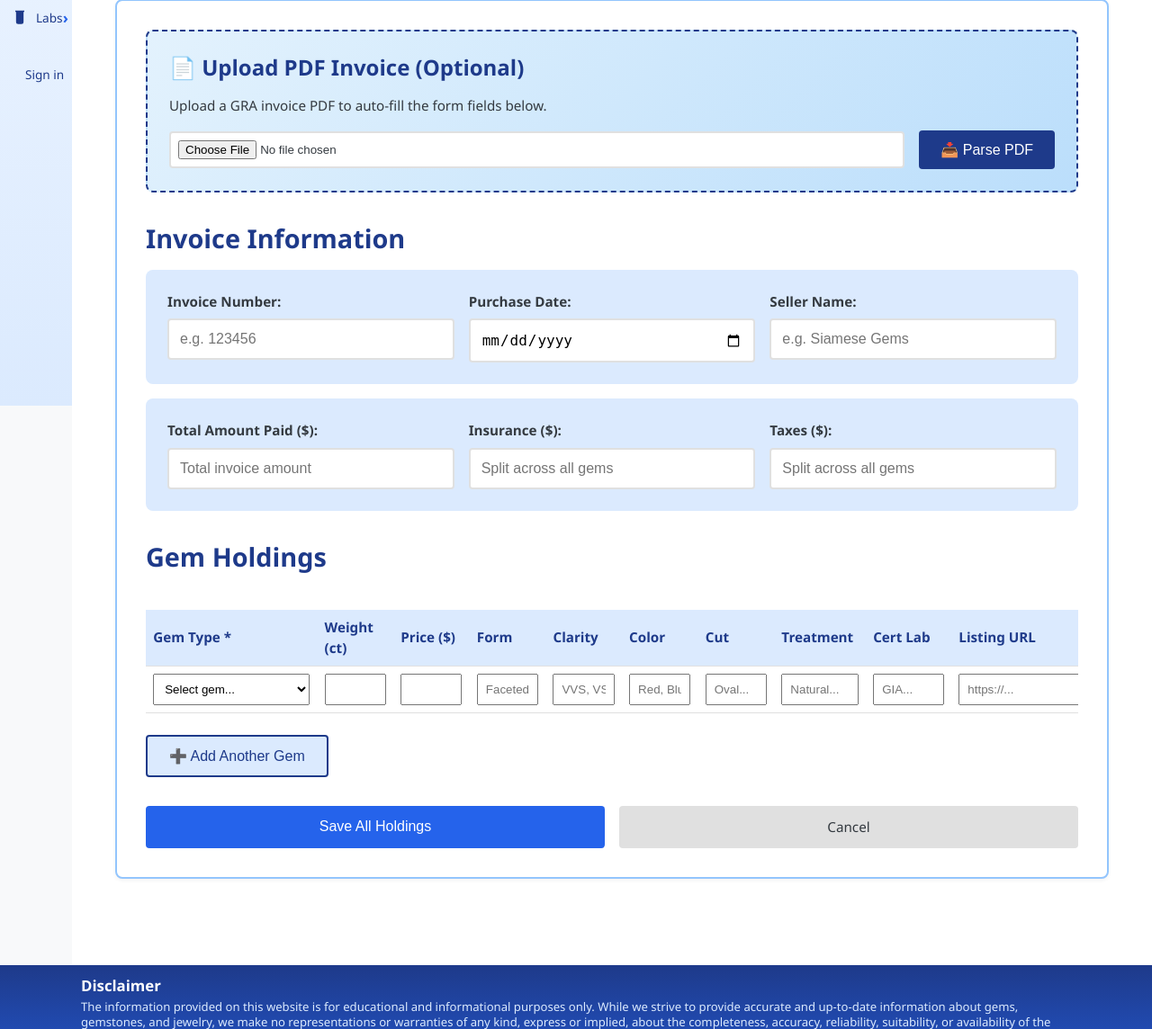
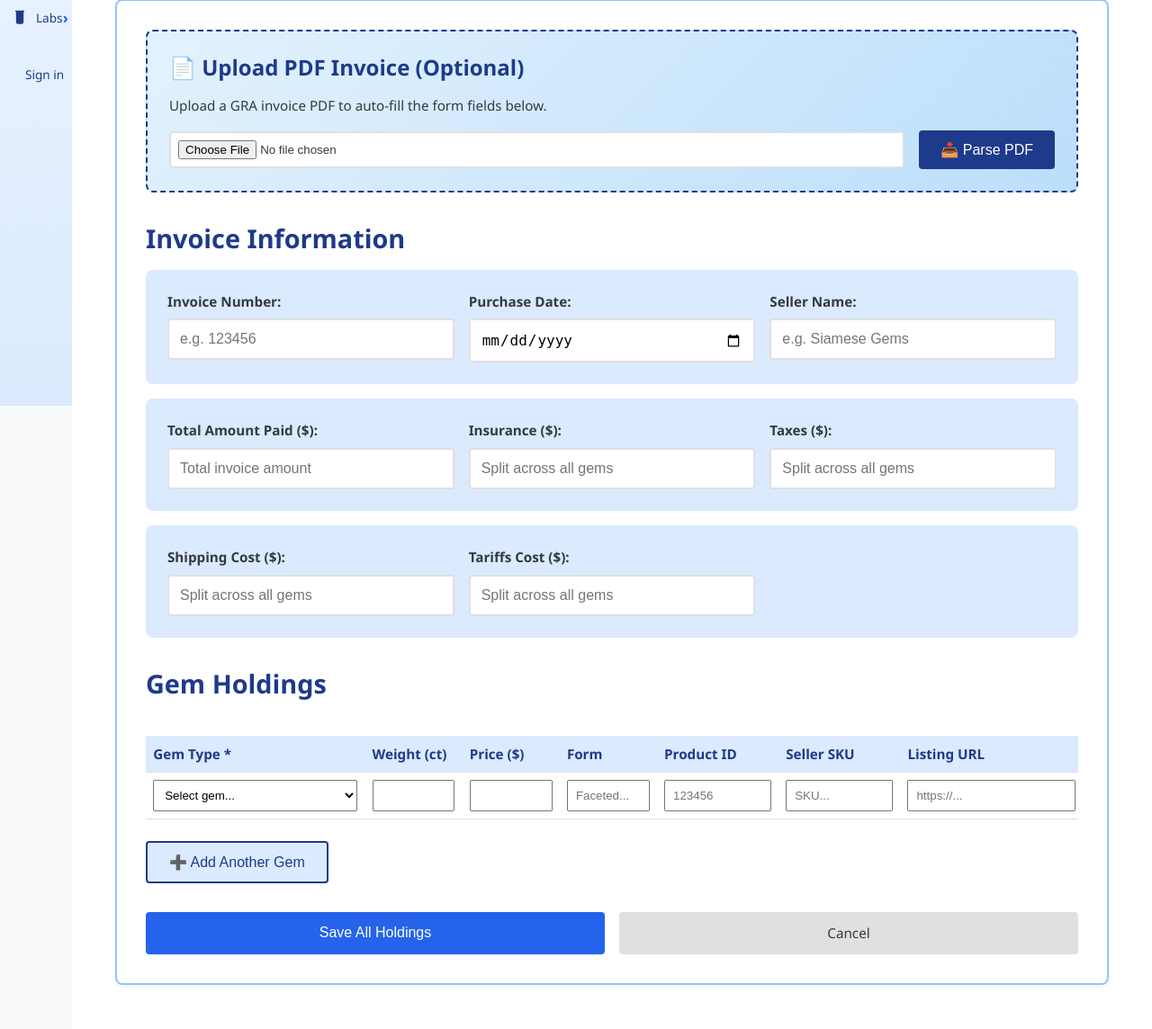
Before and after one commit to BusyStas/gems, a Flask app: page /portfolio/add-gra-invoice in a window 1280 px wide. Shown: the part 349-1493 px from the top of the page at 90% size. Run offline with Flask 3, Linux system fonts and the light colour scheme; data that the repository does not hold is empty.

Commit message:
new fields in invoice

```diff
--- a/routes/portfolio.py
+++ b/routes/portfolio.py
@@ -329,17 +329,16 @@ def add_gra_invoice():
             # Get header-level costs to split across all holdings
             header_insurance = float(request.form.get('insurance_cost')) if request.form.get('insurance_cost') else 0
             header_taxes = float(request.form.get('taxes_cost')) if request.form.get('taxes_cost') else 0
+            header_shipping = float(request.form.get('shipping_cost')) if request.form.get('shipping_cost') else 0
+            header_tariffs = float(request.form.get('tariffs_cost')) if request.form.get('tariffs_cost') else 0
 
             # Get gem rows - form fields are arrays with indices
             gem_type_ids = request.form.getlist('gem_type_id[]')
             weights = request.form.getlist('weight_carats[]')
             prices = request.form.getlist('purchase_cost[]')
             gem_forms = request.form.getlist('gem_form[]')
-            clarities = request.form.getlist('clarity[]')
-            colors = request.form.getlist('color[]')
-            cuts = request.form.getlist('cut[]')
-            treatments = request.form.getlist('treatment[]')
-            cert_labs = request.form.getlist('certification_lab[]')
+            product_numbers = request.form.getlist('product_number[]')
+            seller_skus = request.form.getlist('seller_internal_sku[]')
             listing_urls = request.form.getlist('original_listing_url[]')
 
             if not gem_type_ids:
@@ -350,9 +349,11 @@ def add_gra_invoice():
             # Count valid gem rows for splitting costs
             valid_gem_count = sum(1 for gid in gem_type_ids if gid)
 
-            # Calculate per-holding split of insurance and taxes (rounded to 2 decimals)
+            # Calculate per-holding split of costs (rounded to 2 decimals)
             insurance_per_holding = round(header_insurance / valid_gem_count, 2) if valid_gem_count > 0 and header_insurance > 0 else None
             taxes_per_holding = round(header_taxes / valid_gem_count, 2) if valid_gem_count > 0 and header_taxes > 0 else None
+            shipping_per_holding = round(header_shipping / valid_gem_count, 2) if valid_gem_count > 0 and header_shipping > 0 else None
+            tariffs_per_holding = round(header_tariffs / valid_gem_count, 2) if valid_gem_count > 0 and header_tariffs > 0 else None
 
             created_count = 0
             errors = []
@@ -362,18 +363,8 @@ def add_gra_invoice():
                     continue
 
                 try:
-                    # Build notes from clarity, color, cut, treatment, cert lab
+                    # Build notes with seller name
                     notes_parts = []
-                    if i < len(clarities) and clarities[i]:
-                        notes_parts.append(f"Clarity: {clarities[i]}")
-                    if i < len(colors) and colors[i]:
-                        notes_parts.append(f"Color: {colors[i]}")
-                    if i < len(cuts) and cuts[i]:
-                        notes_parts.append(f"Cut: {cuts[i]}")
-                    if i < len(treatments) and treatments[i]:
-                        notes_parts.append(f"Treatment: {treatments[i]}")
-                    if i < len(cert_labs) and cert_labs[i]:
-                        notes_parts.append(f"Cert Lab: {cert_labs[i]}")
                     if seller_name:
                         notes_parts.append(f"Seller: {seller_name}")
 
@@ -385,7 +376,11 @@ def add_gra_invoice():
                         'purchase_cost': float(prices[i]) if i < len(prices) and prices[i] else None,
                         'insurance_cost': insurance_per_holding,
                         'taxes_cost': taxes_per_holding,
+                        'shipping_cost': shipping_per_holding,
+                        'upfront_tariffs_cost': tariffs_per_holding,
                         'gem_form': gem_forms[i] if i < len(gem_forms) and gem_forms[i] else None,
+                        'product_number': product_numbers[i] if i < len(product_numbers) and product_numbers[i] else None,
+                        'seller_internal_sku': seller_skus[i] if i < len(seller_skus) and seller_skus[i] else None,
                         'original_listing_url': listing_urls[i] if i < len(listing_urls) and listing_urls[i] else None,
                         'invoice_number': invoice_number,
                         'notes': '; '.join(notes_parts) if notes_parts else None,
--- a/templates/portfolio/add_gra_invoice.html
+++ b/templates/portfolio/add_gra_invoice.html
@@ -56,7 +56,7 @@
                     <input type="text" id="seller_name" name="seller_name" placeholder="e.g. Siamese Gems" style="width: 100%; padding: 0.75rem; border: 2px solid var(--light-gray); border-radius: 4px; font-size: 1rem;">
                 </div>
             </div>
-            <div style="display: grid; grid-template-columns: repeat(3, 1fr); gap: 1rem; margin-bottom: 2rem; background: var(--soft-blue); padding: 1.5rem; border-radius: 8px;">
+            <div style="display: grid; grid-template-columns: repeat(3, 1fr); gap: 1rem; margin-bottom: 1rem; background: var(--soft-blue); padding: 1.5rem; border-radius: 8px;">
                 <div>
                     <label for="total_amount" style="display: block; margin-bottom: 0.5rem; font-weight: 600;">Total Amount Paid ($):</label>
                     <input type="number" id="total_amount" name="total_amount" step="0.01" min="0" placeholder="Total invoice amount" style="width: 100%; padding: 0.75rem; border: 2px solid var(--light-gray); border-radius: 4px; font-size: 1rem;">
@@ -70,6 +70,17 @@
                     <input type="number" id="taxes_cost" name="taxes_cost" step="0.01" min="0" placeholder="Split across all gems" style="width: 100%; padding: 0.75rem; border: 2px solid var(--light-gray); border-radius: 4px; font-size: 1rem;">
                 </div>
             </div>
+            <div style="display: grid; grid-template-columns: repeat(3, 1fr); gap: 1rem; margin-bottom: 2rem; background: var(--soft-blue); padding: 1.5rem; border-radius: 8px;">
+                <div>
+                    <label for="shipping_cost" style="display: block; margin-bottom: 0.5rem; font-weight: 600;">Shipping Cost ($):</label>
+                    <input type="number" id="shipping_cost" name="shipping_cost" step="0.01" min="0" placeholder="Split across all gems" style="width: 100%; padding: 0.75rem; border: 2px solid var(--light-gray); border-radius: 4px; font-size: 1rem;">
+                </div>
+                <div>
+                    <label for="tariffs_cost" style="display: block; margin-bottom: 0.5rem; font-weight: 600;">Tariffs Cost ($):</label>
+                    <input type="number" id="tariffs_cost" name="tariffs_cost" step="0.01" min="0" placeholder="Split across all gems" style="width: 100%; padding: 0.75rem; border: 2px solid var(--light-gray); border-radius: 4px; font-size: 1rem;">
+                </div>
+                <div></div>
+            </div>
 
             <!-- Gem Holdings Table -->
             <h2 style="margin-bottom: 1rem; color: var(--primary-blue);">Gem Holdings</h2>
@@ -81,11 +92,8 @@
                             <th style="width: 80px;">Weight (ct)</th>
                             <th style="width: 80px;">Price ($)</th>
                             <th style="width: 80px;">Form</th>
-                            <th style="width: 80px;">Clarity</th>
-                            <th style="width: 80px;">Color</th>
-                            <th style="width: 80px;">Cut</th>
-                            <th style="width: 90px;">Treatment</th>
-                            <th style="width: 90px;">Cert Lab</th>
+                            <th style="width: 100px;">Product ID</th>
+                            <th style="width: 100px;">Seller SKU</th>
                             <th style="width: 150px;">Listing URL</th>
                             <th style="width: 40px;"></th>
                         </tr>
@@ -103,11 +111,8 @@
                             <td><input type="number" name="weight_carats[]" step="0.01" min="0" style="width: 100%; padding: 0.5rem;"></td>
                             <td><input type="number" name="purchase_cost[]" step="0.01" min="0" style="width: 100%; padding: 0.5rem;"></td>
                             <td><input type="text" name="gem_form[]" placeholder="Faceted..." style="width: 100%; padding: 0.5rem;"></td>
-                            <td><input type="text" name="clarity[]" placeholder="VVS, VS..." style="width: 100%; padding: 0.5rem;"></td>
-                            <td><input type="text" name="color[]" placeholder="Red, Blue..." style="width: 100%; padding: 0.5rem;"></td>
-                            <td><input type="text" name="cut[]" placeholder="Oval..." style="width: 100%; padding: 0.5rem;"></td>
-                            <td><input type="text" name="treatment[]" placeholder="Natural..." style="width: 100%; padding: 0.5rem;"></td>
-                            <td><input type="text" name="certification_lab[]" placeholder="GIA..." style="width: 100%; padding: 0.5rem;"></td>
+                            <td><input type="text" name="product_number[]" placeholder="123456" style="width: 100%; padding: 0.5rem;"></td>
+                            <td><input type="text" name="seller_internal_sku[]" placeholder="SKU..." style="width: 100%; padding: 0.5rem;"></td>
                             <td><input type="url" name="original_listing_url[]" placeholder="https://..." style="width: 100%; padding: 0.5rem;"></td>
                             <td><button type="button" class="remove-row-btn" onclick="removeRow(this)" style="background: #c62828; color: white; border: none; padding: 0.5rem; border-radius: 4px; cursor: pointer;">✕</button></td>
                         </tr>
@@ -144,11 +149,8 @@ document.getElementById('add-gem-btn').addEventListener('click', function() {
         <td><input type="number" name="weight_carats[]" step="0.01" min="0" style="width: 100%; padding: 0.5rem;"></td>
         <td><input type="number" name="purchase_cost[]" step="0.01" min="0" style="width: 100%; padding: 0.5rem;"></td>
         <td><input type="text" name="gem_form[]" placeholder="Faceted..." style="width: 100%; padding: 0.5rem;"></td>
-        <td><input type="text" name="clarity[]" placeholder="VVS, VS..." style="width: 100%; padding: 0.5rem;"></td>
-        <td><input type="text" name="color[]" placeholder="Red, Blue..." style="width: 100%; padding: 0.5rem;"></td>
-        <td><input type="text" name="cut[]" placeholder="Oval..." style="width: 100%; padding: 0.5rem;"></td>
-        <td><input type="text" name="treatment[]" placeholder="Natural..." style="width: 100%; padding: 0.5rem;"></td>
-        <td><input type="text" name="certification_lab[]" placeholder="GIA..." style="width: 100%; padding: 0.5rem;"></td>
+        <td><input type="text" name="product_number[]" placeholder="123456" style="width: 100%; padding: 0.5rem;"></td>
+        <td><input type="text" name="seller_internal_sku[]" placeholder="SKU..." style="width: 100%; padding: 0.5rem;"></td>
         <td><input type="url" name="original_listing_url[]" placeholder="https://..." style="width: 100%; padding: 0.5rem;"></td>
         <td><button type="button" class="remove-row-btn" onclick="removeRow(this)" style="background: #c62828; color: white; border: none; padding: 0.5rem; border-radius: 4px; cursor: pointer;">✕</button></td>
     `;
@@ -231,11 +233,8 @@ document.getElementById('parse-pdf-btn').addEventListener('click', async functio
                     <td><input type="number" name="weight_carats[]" step="0.01" min="0" style="width: 100%; padding: 0.5rem;"></td>
                     <td><input type="number" name="purchase_cost[]" step="0.01" min="0" style="width: 100%; padding: 0.5rem;"></td>
                     <td><input type="text" name="gem_form[]" placeholder="Faceted..." style="width: 100%; padding: 0.5rem;"></td>
-                    <td><input type="text" name="clarity[]" placeholder="VVS, VS..." style="width: 100%; padding: 0.5rem;"></td>
-                    <td><input type="text" name="color[]" placeholder="Red, Blue..." style="width: 100%; padding: 0.5rem;"></td>
-                    <td><input type="text" name="cut[]" placeholder="Oval..." style="width: 100%; padding: 0.5rem;"></td>
-                    <td><input type="text" name="treatment[]" placeholder="Natural..." style="width: 100%; padding: 0.5rem;"></td>
-                    <td><input type="text" name="certification_lab[]" placeholder="GIA..." style="width: 100%; padding: 0.5rem;"></td>
+                    <td><input type="text" name="product_number[]" placeholder="123456" style="width: 100%; padding: 0.5rem;"></td>
+                    <td><input type="text" name="seller_internal_sku[]" placeholder="SKU..." style="width: 100%; padding: 0.5rem;"></td>
                     <td><input type="url" name="original_listing_url[]" placeholder="https://..." style="width: 100%; padding: 0.5rem;"></td>
                     <td><button type="button" class="remove-row-btn" onclick="removeRow(this)" style="background: #c62828; color: white; border: none; padding: 0.5rem; border-radius: 4px; cursor: pointer;">✕</button></td>
                 `;
@@ -251,6 +250,9 @@ document.getElementById('parse-pdf-btn').addEventListener('click', async functio
                 }
                 if (item.price) {
                     row.querySelector('input[name="purchase_cost[]"]').value = item.price;
+                }
+                if (item.product_id) {
+                    row.querySelector('input[name="product_number[]"]').value = item.product_id;
                 }
                 if (item.listing_url) {
                     row.querySelector('input[name="original_listing_url[]"]').value = item.listing_url;
```
